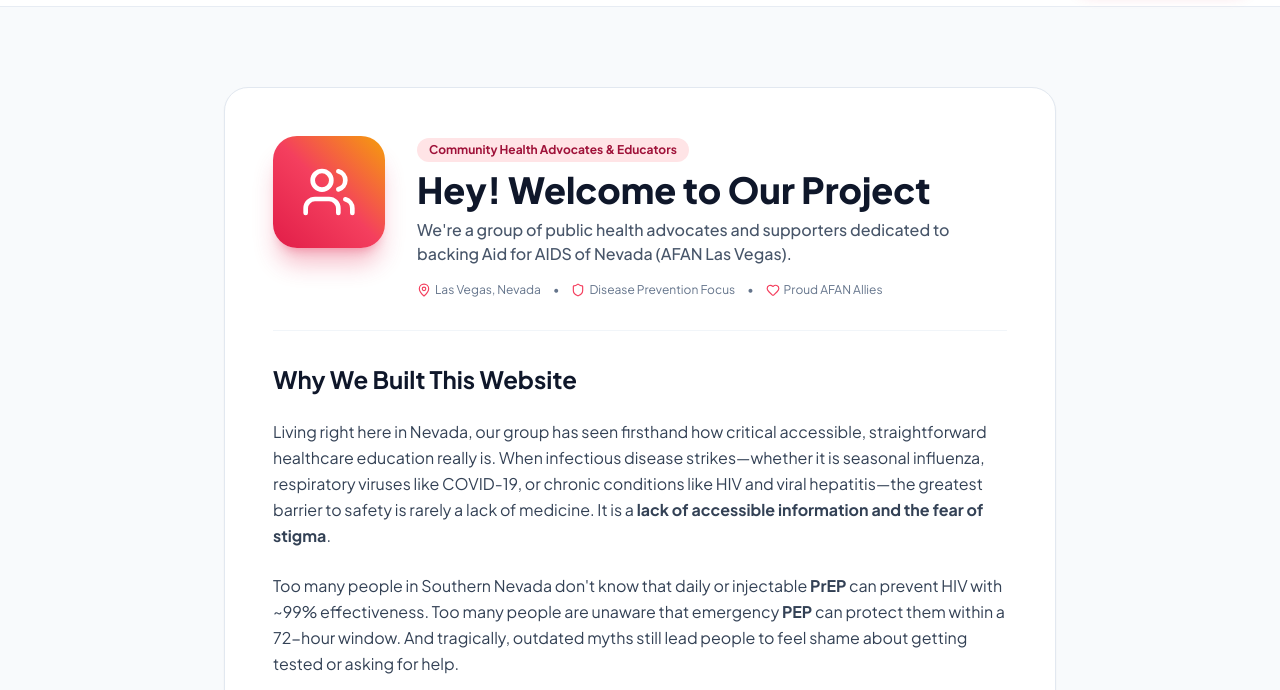
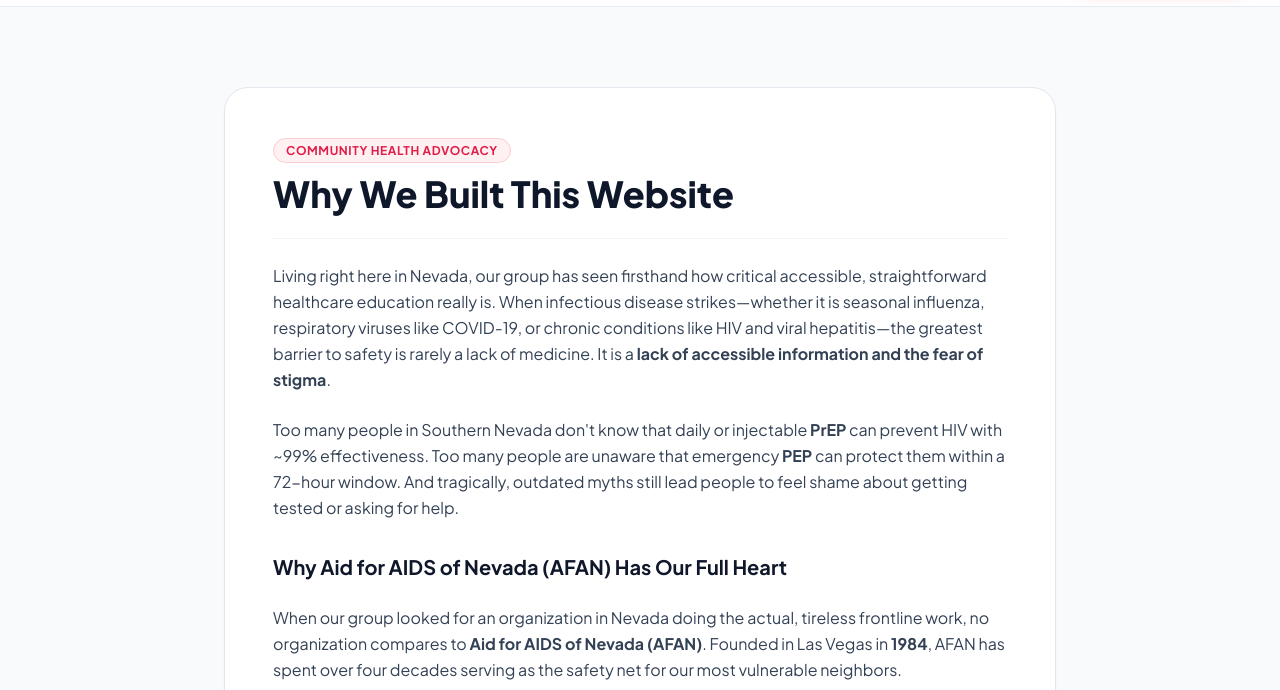
Before and after one commit to elijahladt/aidforaidswebsite, a website: page about-me.html in a window 1280 px wide. Shown: the part 110-800 px from the top of the page. Drawn offline with nearby package versions, Linux system fonts and the light colour scheme.

Commit message:
Remove top profile block from about-me page while preserving all body text

```diff
--- a/about-me.html
+++ b/about-me.html
@@ -113,40 +113,16 @@
   <main class="py-12 lg:py-20">
     <div class="max-w-4xl mx-auto px-4 sm:px-6 lg:px-8">
 
-      <!-- AUTHOR / GROUP PROFILE CARD -->
+      <!-- STORY CONTENT CARD -->
       <div class="bg-white rounded-3xl border border-slate-200 p-8 sm:p-12 shadow-sm mb-12">
 
-        <div class="flex flex-col sm:flex-row items-center sm:items-start gap-6 sm:gap-8 pb-8 border-b border-slate-100 text-center sm:text-left">
-
-          <!-- Group Icon Graphic -->
-          <div class="w-28 h-28 rounded-3xl bg-gradient-to-tr from-rose-600 via-rose-500 to-amber-500 flex items-center justify-center text-white shadow-xl shadow-rose-600/30 shrink-0">
-            <i data-lucide="users" class="w-14 h-14"></i>
+        <div class="space-y-6 text-slate-700 leading-relaxed text-base">
+          <div class="pb-6 border-b border-slate-100">
+            <span class="text-xs font-bold uppercase tracking-wider text-rose-600 bg-rose-50 px-3 py-1 rounded-full border border-rose-200">
+              Community Health Advocacy
+            </span>
+            <h1 class="text-3xl sm:text-4xl font-extrabold text-slate-900 mt-3">Why We Built This Website</h1>
           </div>
-
-          <div class="space-y-2">
-            <span class="inline-block px-3 py-1 rounded-full text-xs font-bold bg-rose-100 text-rose-800">
-              Community Health Advocates & Educators
-            </span>
-            <h1 class="text-3xl sm:text-4xl font-extrabold text-slate-900">
-              Hey! Welcome to Our Project
-            </h1>
-            <p class="text-base text-slate-600 font-medium">
-              We're a group of public health advocates and supporters dedicated to backing Aid for AIDS of Nevada (AFAN Las Vegas).
-            </p>
-            <div class="flex flex-wrap items-center justify-center sm:justify-start gap-3 pt-2 text-xs text-slate-500">
-              <span class="flex items-center gap-1"><i data-lucide="map-pin" class="w-3.5 h-3.5 text-rose-500"></i> Las Vegas, Nevada</span>
-              <span>&bull;</span>
-              <span class="flex items-center gap-1"><i data-lucide="shield" class="w-3.5 h-3.5 text-rose-500"></i> Disease Prevention Focus</span>
-              <span>&bull;</span>
-              <span class="flex items-center gap-1"><i data-lucide="heart" class="w-3.5 h-3.5 text-rose-500"></i> Proud AFAN Allies</span>
-            </div>
-          </div>
-
-        </div>
-
-        <!-- STORY CONTENT -->
-        <div class="pt-8 space-y-6 text-slate-700 leading-relaxed text-base">
-          <h2 class="text-2xl font-bold text-slate-900">Why We Built This Website</h2>
 
           <p>
             Living right here in Nevada, our group has seen firsthand how critical accessible, straightforward healthcare education really is. When infectious disease strikes—whether it is seasonal influenza, respiratory viruses like COVID-19, or chronic conditions like HIV and viral hepatitis—the greatest barrier to safety is rarely a lack of medicine. It is a <strong>lack of accessible information and the fear of stigma</strong>.
```
